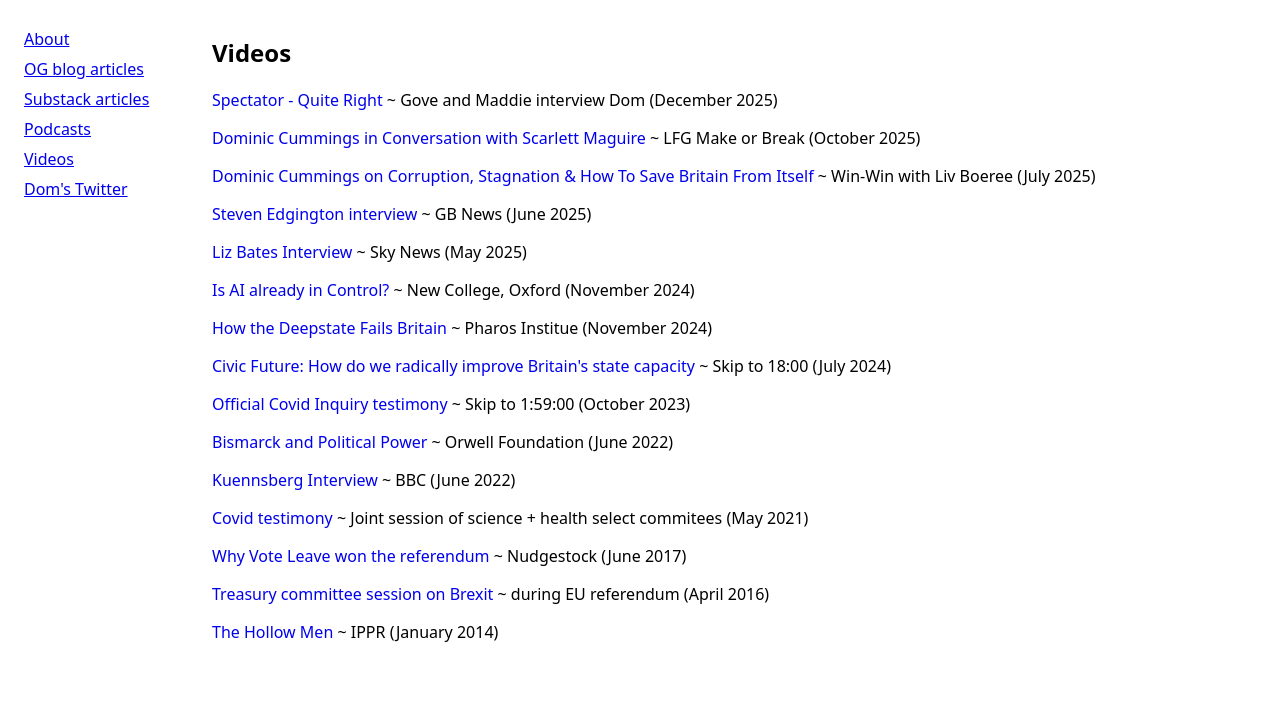
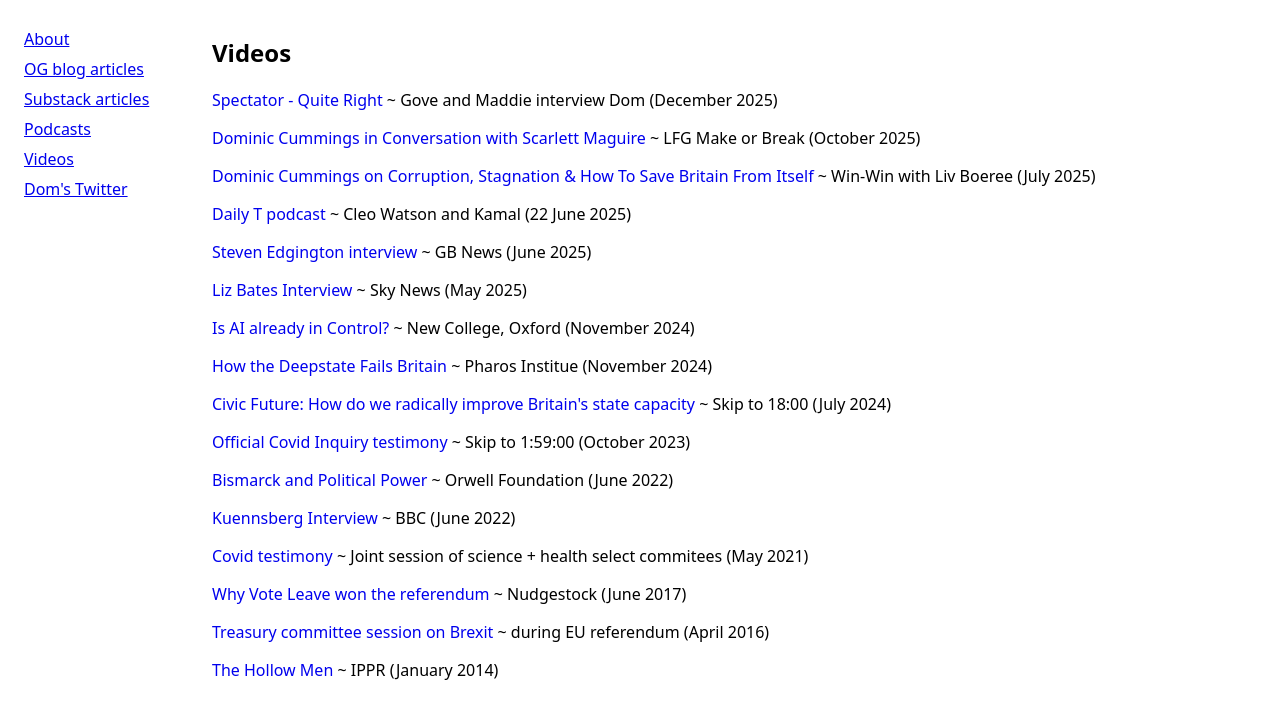
Before and after one commit to luco17/dominic_cummings_reader, an Astro site: page /videos in a window 1280 px wide. Built offline with nearby package versions, Linux system fonts and the light colour scheme; Astro itself is replaced by a stand-in of ours.

Commit message:
content: add recent Cummings media appearances

```diff
--- a/src/pages/podcasts.astro
+++ b/src/pages/podcasts.astro
@@ -27,6 +27,11 @@ const pods = [
     title: "Modern Wisdom: Chris Williamson",
     date: "Aug 2024",
   },
+  {
+    link: "https://www.anglofuturism.co/episodes/059-dominic-cummings-whitehalls-war",
+    title: "Anglofuturism: Whitehall's war against the future",
+    date: "20 Jun 2026",
+  },
 ];
 ---
 
--- a/src/pages/videos.astro
+++ b/src/pages/videos.astro
@@ -87,6 +87,12 @@ const vidsRaw = [
     date: "June 2025",
   },
   {
+    link: "https://www.youtube.com/watch?v=w4nwUHi4Uts",
+    title: "Daily T podcast",
+    context: "Cleo Watson and Kamal",
+    date: "22 June 2025",
+  },
+  {
     link: "https://www.youtube.com/watch?v=boIi7cAPPnY",
     title:
       "Dominic Cummings on Corruption, Stagnation & How To Save Britain From Itself",
@@ -111,8 +117,12 @@ function parseDate(dateStr: string): Date {
     November: 10,
     December: 11,
   };
-  const [month, year] = dateStr.split(" ");
-  return new Date(parseInt(year), months[month]);
+  const parts = dateStr.split(" ");
+  const day = parts.length === 3 ? parseInt(parts[0]) : 1;
+  const month = parts.length === 3 ? parts[1] : parts[0];
+  const year = parts.length === 3 ? parts[2] : parts[1];
+
+  return new Date(parseInt(year), months[month], day);
 }
 
 const vids = vidsRaw.sort((a, b) => {
```
